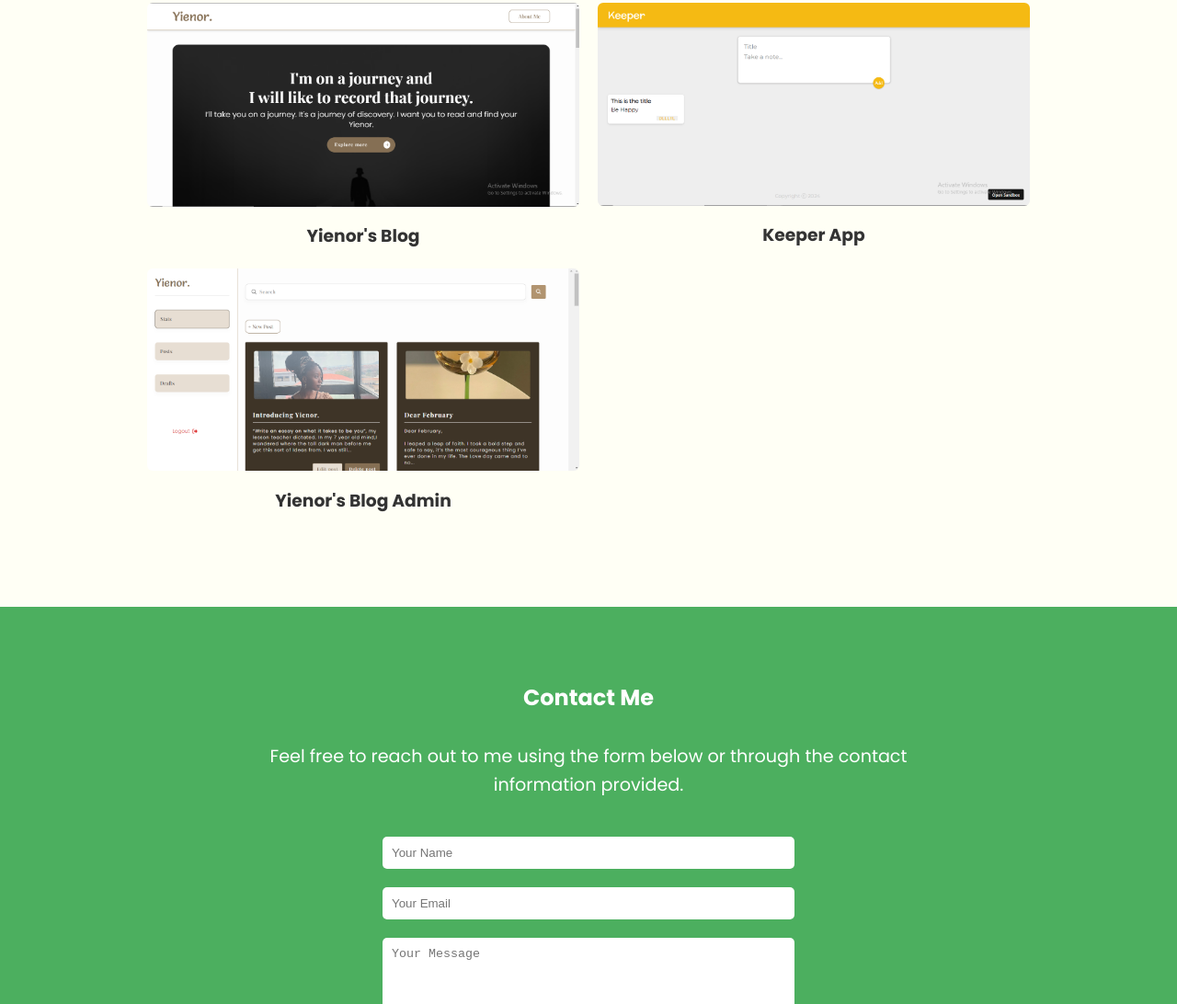
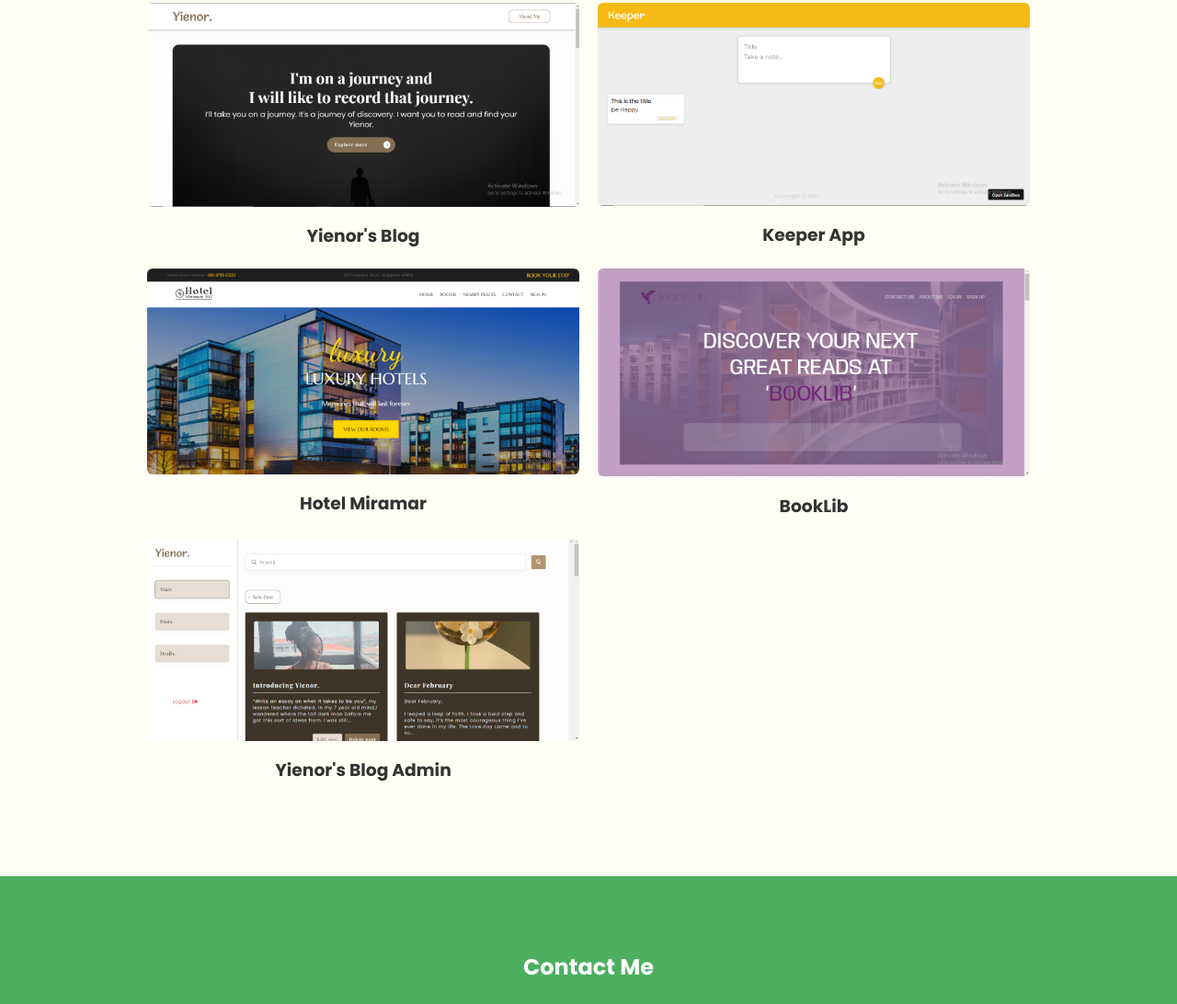
Before and after one commit to Mmeso1/Stutern_Assessment, a plain HTML site: page index.html in a window 1280 px wide. Shown: the part 2308-3400 px from the top of the page at 92% size. Drawn offline with Linux system fonts and the light colour scheme; a script that the page names is missing.

Commit message:
Added 2 more proh==jects

```diff
--- a/index.html
+++ b/index.html
@@ -140,6 +140,22 @@
           class="project-card"
           target="_blank"
         >
+          <img src="./Miramar.png" alt="Project 2" />
+          <h3>Hotel Miramar</h3>
+        </a>
+        <a
+          href="https://github.com/yienor_blog"
+          class="project-card"
+          target="_blank"
+        >
+          <img src="./Booklib.png" alt="Project 2" />
+          <h3>BookLib</h3>
+        </a>
+        <a
+          href="https://github.com/yienor_blog"
+          class="project-card"
+          target="_blank"
+        >
           <img src="./Yienor's_Admin.png" alt="Project 2" />
           <h3>Yienor's Blog Admin</h3>
         </a>
```
Also changed, not shown: Booklib.png (added), Miramar.png (added).
